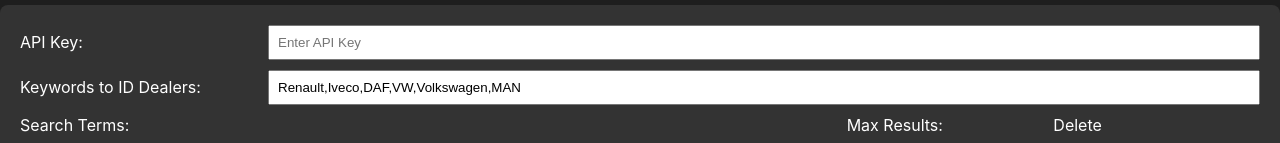
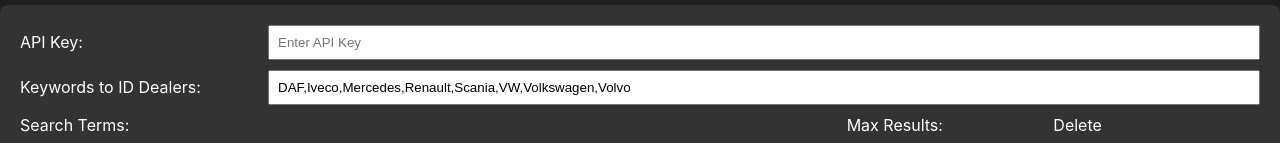
Before and after one commit to syphax/gmap-searcher, a React (Create React App) app in the folder gmap-place-search/: page / in a window 1280 px wide. Shown: the part 153-296 px from the top of the page. Built offline with nearby package versions, Linux system fonts and the light colour scheme.

Commit message:
Updated default filter list

```diff
--- a/gmap-place-search/src/DynamicInputForm.js
+++ b/gmap-place-search/src/DynamicInputForm.js
@@ -4,7 +4,7 @@
 function DynamicInputForm() {
     const [inputRows, setInputRows] = useState([{ searchText: '', maxResults: 20 }]);
     const [apiKey, setApiKey] = useState('');
-    const [keywords, setKeywords] = useState('Renault,Iveco,DAF,VW,Volkswagen,MAN');
+    const [keywords, setKeywords] = useState('DAF,Iveco,Mercedes,Renault,Scania,VW,Volkswagen,Volvo');
     const [csvData, setCsvData] = useState('');
 
     const handleInputChange = (index, event) => {
```
